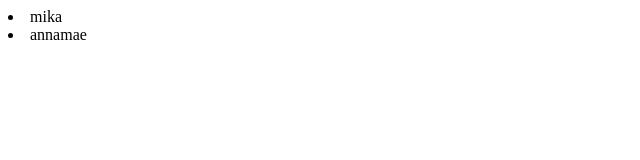
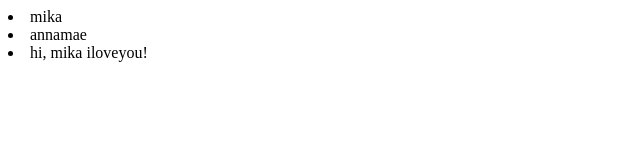
Before and after one commit to kizaru03012002/cicto-ojt, a plain HTML site: page cicto.html in a window 1280 px wide. Shown: the whole page, without its empty margins (0-640 px from the left). Drawn offline with Linux system fonts and the light colour scheme.

Commit message:
charles loves mika so much baby

```diff
--- a/cicto.html
+++ b/cicto.html
@@ -9,5 +9,6 @@
 
   <li>mika</li>
   <li>annamae</li>
+  <li>hi, mika  iloveyou!</li>
 </body>
 </html>
```
